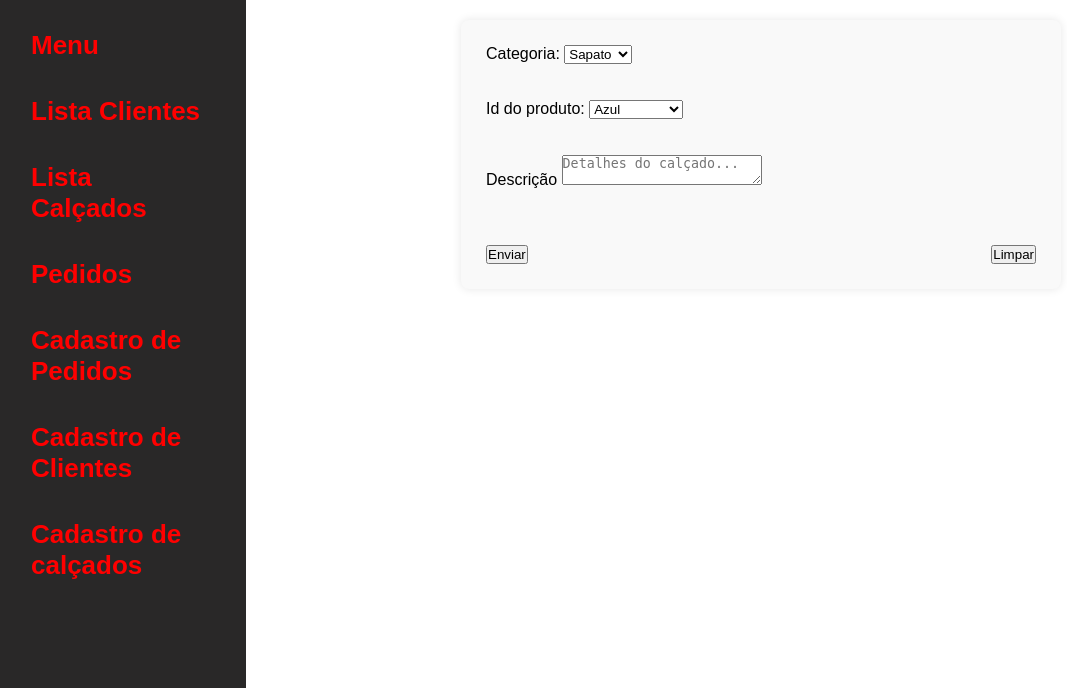
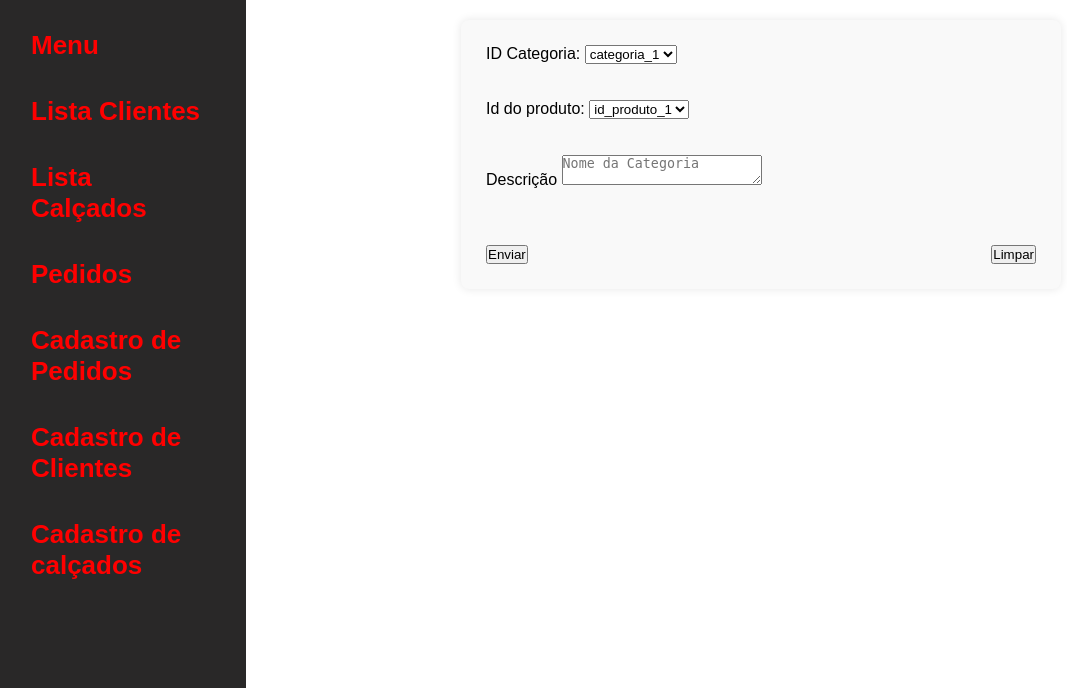
Before and after one commit to Christian985/Projeto_final, a Flask app: page /categorias in a window 1280 px wide. Shown: the part 112-800 px from the top of the page, without its empty margins (4-1071 px from the left). Run offline with Flask 3, Linux system fonts and the light colour scheme.

Commit message:
inicio aplicação web

```diff
--- a/templates/cadastro_categorias.html
+++ b/templates/cadastro_categorias.html
@@ -4,11 +4,11 @@
 <div class="form-container">
     <form action="submit" method="post">
         <div class="form-group">
-            <label for="categoria">Categoria:</label>
-            <select id="categoria">
-                <option value="sapato">Sapato</option>
-                <option value="tenis">Tênis</option>
-                <option value="chinelo">Chinelo</option>
+            <label for="id_categoria">ID Categoria:</label>
+            <select id="id_categoria">
+                <option value="categoria_1">categoria_1</option>
+                <option value="categoria_2">categoria_2</option>
+                <option value="categoria_3">categoria_3</option>
             </select>
         </div>
 
@@ -17,34 +17,18 @@
         <div class="form-group">
             <label for="id_produto">Id do produto:</label>
             <select id="id_produto">
-                <optgroup label="Grandes">
-                    <option value="azul">Azul</option>
-                    <option value="preto">Preto</option>
-                    <option value="branco">Branco</option>
-                    <option value="vermelho">Vermelho</option>
-                </optgroup>
-
-                <optgroup label="Médios">
-                    <option value="azul">Azul</option>
-                    <option value="preto">Preto</option>
-                    <option value="branco">Branco</option>
-                    <option value="vermelho">Vermelho</option>
-                </optgroup>
-
-                <optgroup label="Pequenos">
-                    <option value="azul">Azul</option>
-                    <option value="preto">Preto</option>
-                    <option value="branco">Branco</option>
-                    <option value="vermelho">Vermelho</option>
-                </optgroup>
+                <option value="id_produto_1">id_produto_1</option>
+                <option value="id_produto_2">id_produto_2</option>
+                <option value="id_produto_3">id_produto_3</option>
+                <option value="id_produto_4">id_produto_4</option>
             </select>
         </div>
 
         <br><br>
 
         <div class="form-group">
-            <label for="descricao">Descrição</label>
-            <textarea id="descricao" rows="3" placeholder="Detalhes do calçado..."></textarea>
+            <label for="nome_categoria">Descrição</label>
+            <textarea id="nome_categoria" placeholder="Nome da Categoria"></textarea>
         </div>
 
         <br><br>
```
